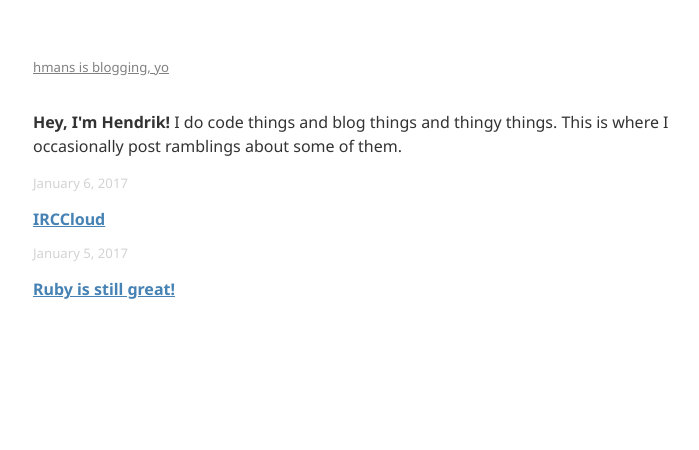
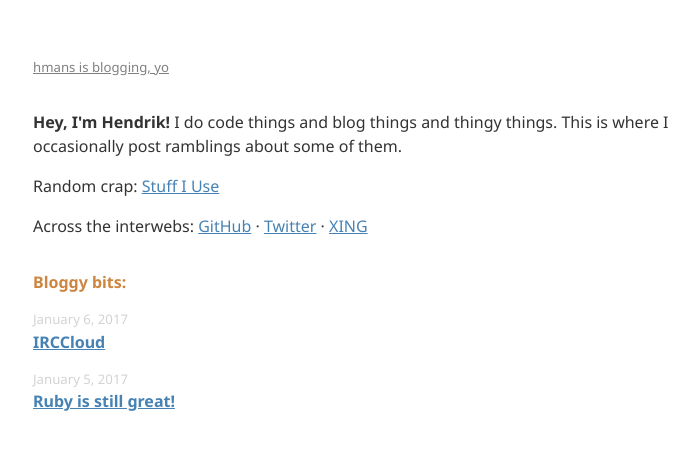
Before and after one commit to hmans/hmans.github.io-jekyll, a Jekyll site: the page built from index.html, in a window 1280 px wide. Shown: the top 450 px of the page, without its empty margins (257-956 px from the left). Built offline with Jekyll 4.4.1, drawn with Linux system fonts in a browser that asks for light colours; nearby versions of some CDN libraries.

Commit message:
More cleany uppy bits

```diff
--- a/_layouts/post.html
+++ b/_layouts/post.html
@@ -7,7 +7,7 @@
     <time datetime="{{ page.date | date_to_xmlschema }}" itemprop="datePublished">{{ page.date | date: "%B %-d, %Y" }}</time>
   </div>
 
-  <h2>{{ page.title }}</h2>
+  <h1>{{ page.title }}</h1>
 
   <div class="post-content" itemprop="articleBody">
     {{ content }}
--- a/css/main.scss
+++ b/css/main.scss
@@ -39,6 +39,11 @@
 
 h1, h2, h3, h4, h5, h6 {
   font-size: inherit;
+  margin: 2em 0 1em 0;
+}
+
+h2 {
+  color: $col2;
 }
 
 a {
@@ -144,12 +149,9 @@
   margin: 4em 0;
 
   h1 {
-    font: 44px "EB Garamond", serif;
-    color: #555;
-  }
-
-  h2 {
     color: $col2;
+    margin-top: 0.5em;
+    font-size: 180%;
   }
 }
 
@@ -162,7 +164,7 @@
 
   li {
     margin-left: 0;
-
+    h2 { margin-top: 0 }
   }
 }
 
--- a/index.html
+++ b/index.html
@@ -4,6 +4,18 @@
 <p>
   <strong>Hey, I'm Hendrik!</strong> I do code things and blog things and thingy things. This is where I occasionally post ramblings about some of them.
 </p>
+
+<p>
+  Random crap: <a href="/uses">Stuff I Use</a>
+</p>
+
+<p>
+  Across the interwebs: <a href="https://github.com/hmans">GitHub</a>
+  &middot; <a href="https://twitter.com/hmans">Twitter</a>
+  &middot; <a href="https://www.xing.com/profile/Hendrik_Mans">XING</a>
+</p>
+
+<h2>Bloggy bits:</h2>
 
 <ul class="post-list">
   {% for post in site.posts %}
```
Also changed, not shown: _includes/hi.md (deleted, +0 -1 lines), about.md (deleted, +0 -4 lines), uses.md (added, +19 -0 lines).
